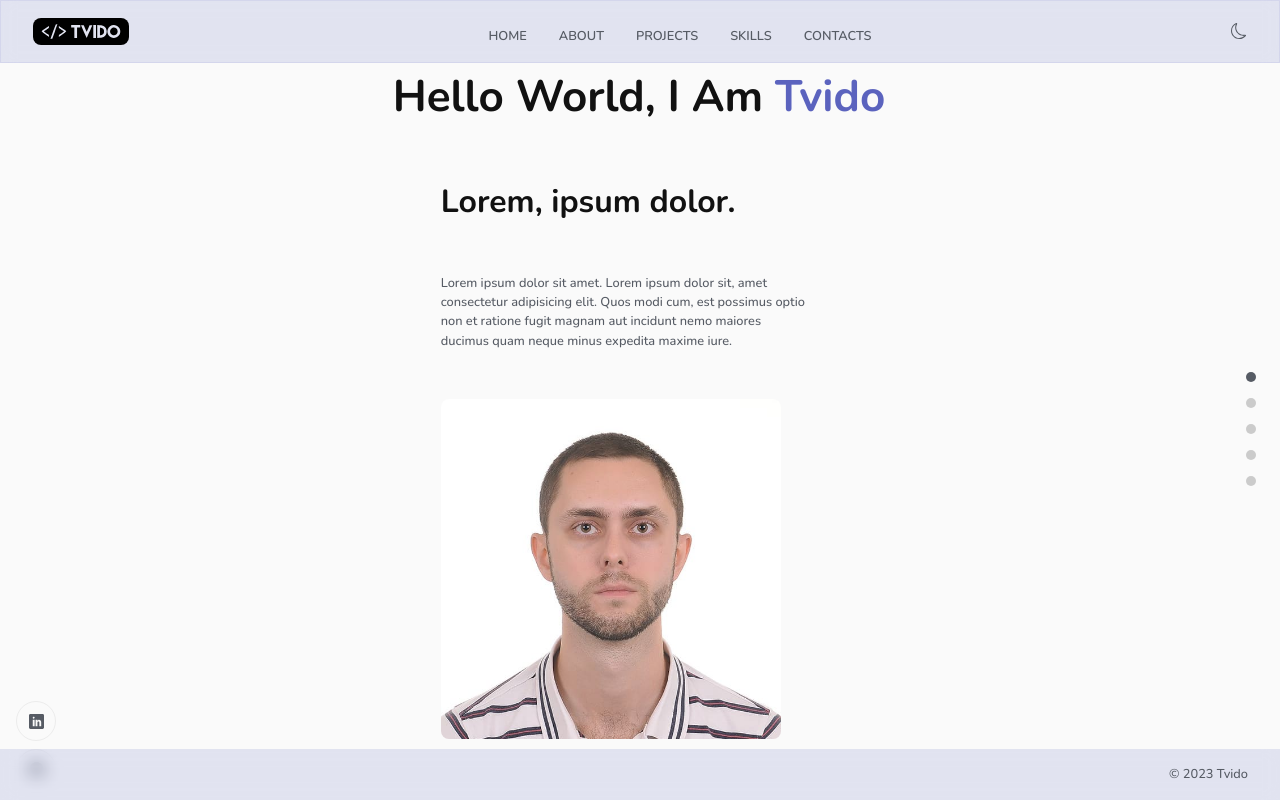
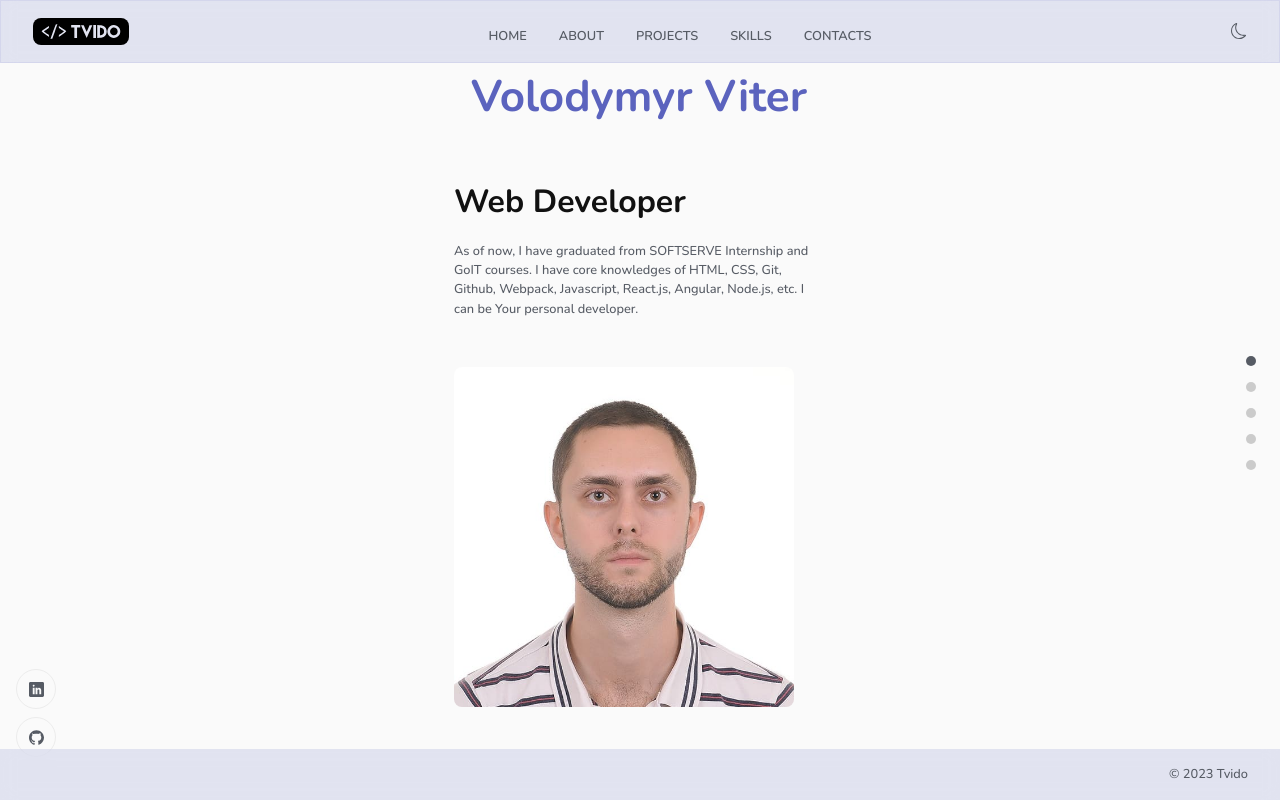
Before and after one commit to Tvido/portfolio-react-viter, a React (Create React App) app: page / in a window 1280 px wide. Shown: the top 800 px of the page. Built offline with nearby package versions, Linux system fonts and the light colour scheme; the HTML template or start-up script is replaced by a standard one.

Commit message:
added information

```diff
--- a/src/assets/data/contactsData.js
+++ b/src/assets/data/contactsData.js
@@ -27,7 +27,7 @@ const contactsData = [
     id: "3",
     title: "Contacts",
     links: [
-      { id: 1, title: "Email", link: "mail@mail.com" },
+      { id: 1, title: "Email", link: "mailto:viter.volodymyr.d@gmail.com" },
       { id: 2, title: "LinkedIn", link: "https://www.linkedin.com/in/viterd" },
       { id: 3, title: "My Resume", link: "https://tvido.github.io/viter-cv" },
     ],
--- a/src/views/Header/Header.jsx
+++ b/src/views/Header/Header.jsx
@@ -11,7 +11,7 @@ const Header = () => {
   return (
     <div className="">
       <h3 className="head-text">
-        Hello World, I am <span>Tvido</span>
+        <span>Volodymyr Viter</span>
       </h3>
 
       <div className="header__container">
@@ -22,12 +22,12 @@ const Header = () => {
             duration: 0.5,
           }}
         >
-          <h3>Lorem, ipsum dolor.</h3>
+          <h3>Web Developer</h3>
           <p className="p-text">
-            Lorem ipsum dolor sit amet. Lorem ipsum dolor sit, amet consectetur
-            adipisicing elit. Quos modi cum, est possimus optio non et ratione
-            fugit magnam aut incidunt nemo maiores ducimus quam neque minus
-            expedita maxime iure.
+            As of now, I have graduated from SOFTSERVE Internship and GoIT
+            courses. I have core knowledges of HTML, CSS, Git, Github, Webpack,
+            Javascript, React.js, Angular, Node.js, etc. I can be Your personal
+            developer.
           </p>
         </motion.div>
 
--- a/src/views/Header/Header.scss
+++ b/src/views/Header/Header.scss
@@ -6,7 +6,6 @@
 
   @media screen and (min-width: 1440px) {
     display: flex;
-    // flex-direction: row;
     justify-content: center;
   }
 }
@@ -30,7 +29,7 @@
   }
 
   h3 {
-    margin-bottom: 3rem;
+    margin-bottom: 1rem;
     color: var(--color-black);
     font-size: 2rem;
   }
```
